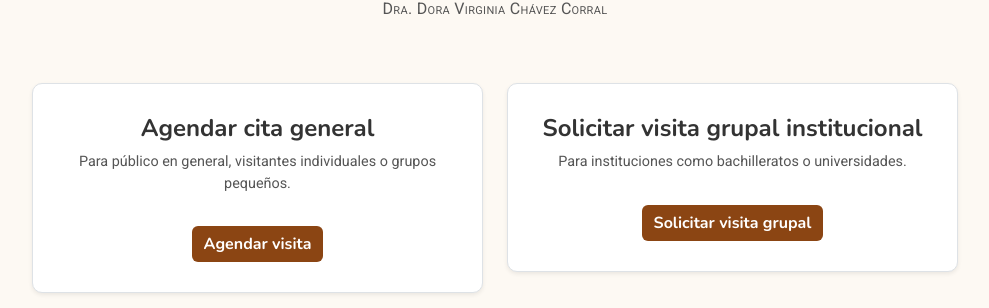
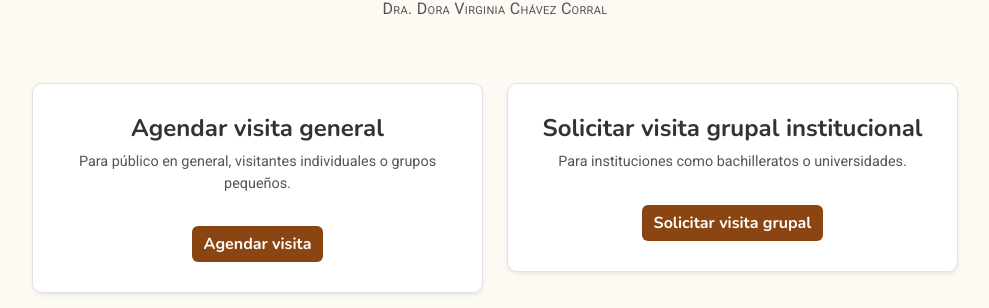
Before and after one commit to EmbryoPass/EmbryoPass, a Flask app: page /inicio in a window 1280 px wide. Shown: the part 200-508 px from the top of the page, without its empty margins (145-1134 px from the left). Run offline with Flask 3, Linux system fonts and the light colour scheme.

Commit message:
Update index.html

```diff
--- a/templates/index.html
+++ b/templates/index.html
@@ -139,7 +139,7 @@
   <div class="row justify-content-center">
     <div class="col-md-5">
       <div class="option-card text-center shadow-sm">
-        <h3 class="option-title">Agendar cita general</h3>
+        <h3 class="option-title">Agendar visita general</h3>
         <p>Para público en general, visitantes individuales o grupos pequeños.</p>
         <a href="{{ url_for('agendar') }}" class="btn btn-cafe mt-3">Agendar visita</a>
       </div>
```
